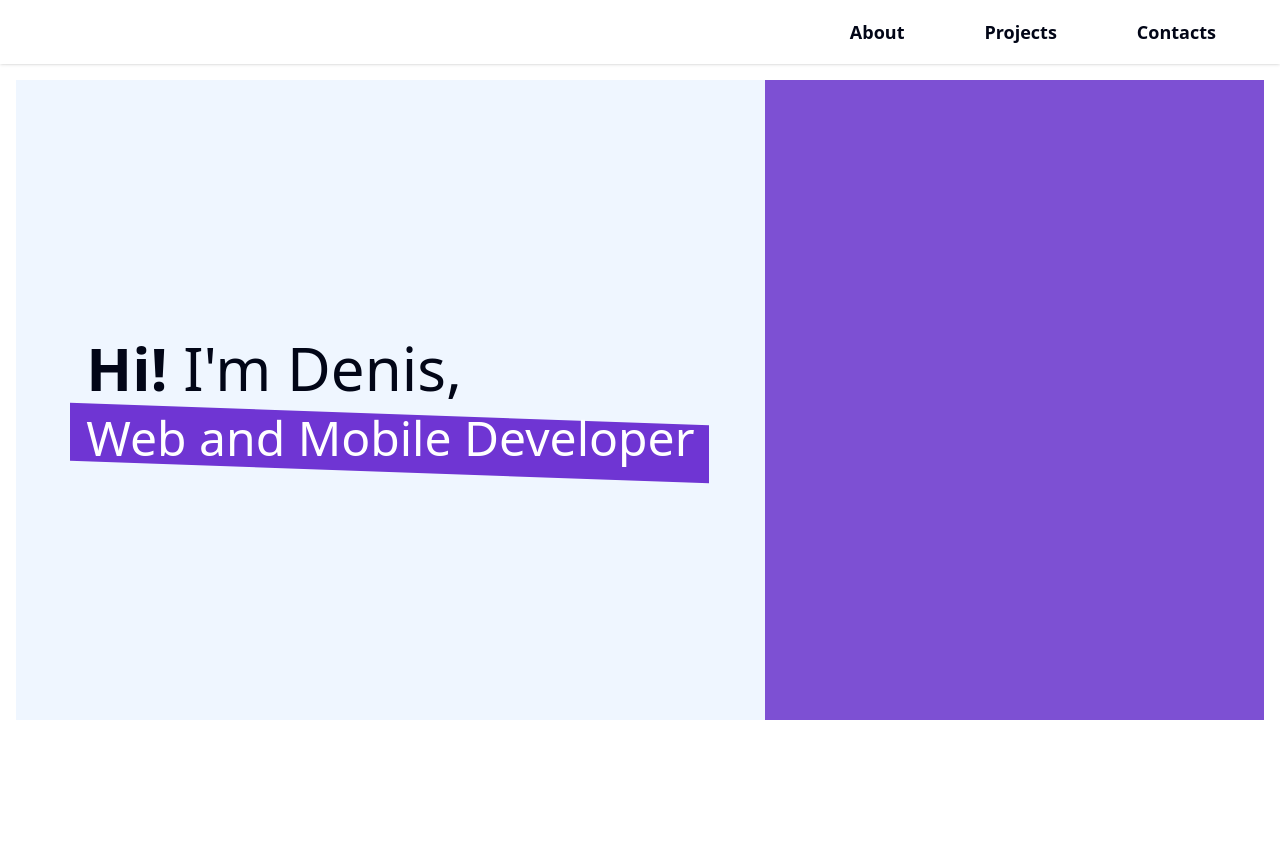
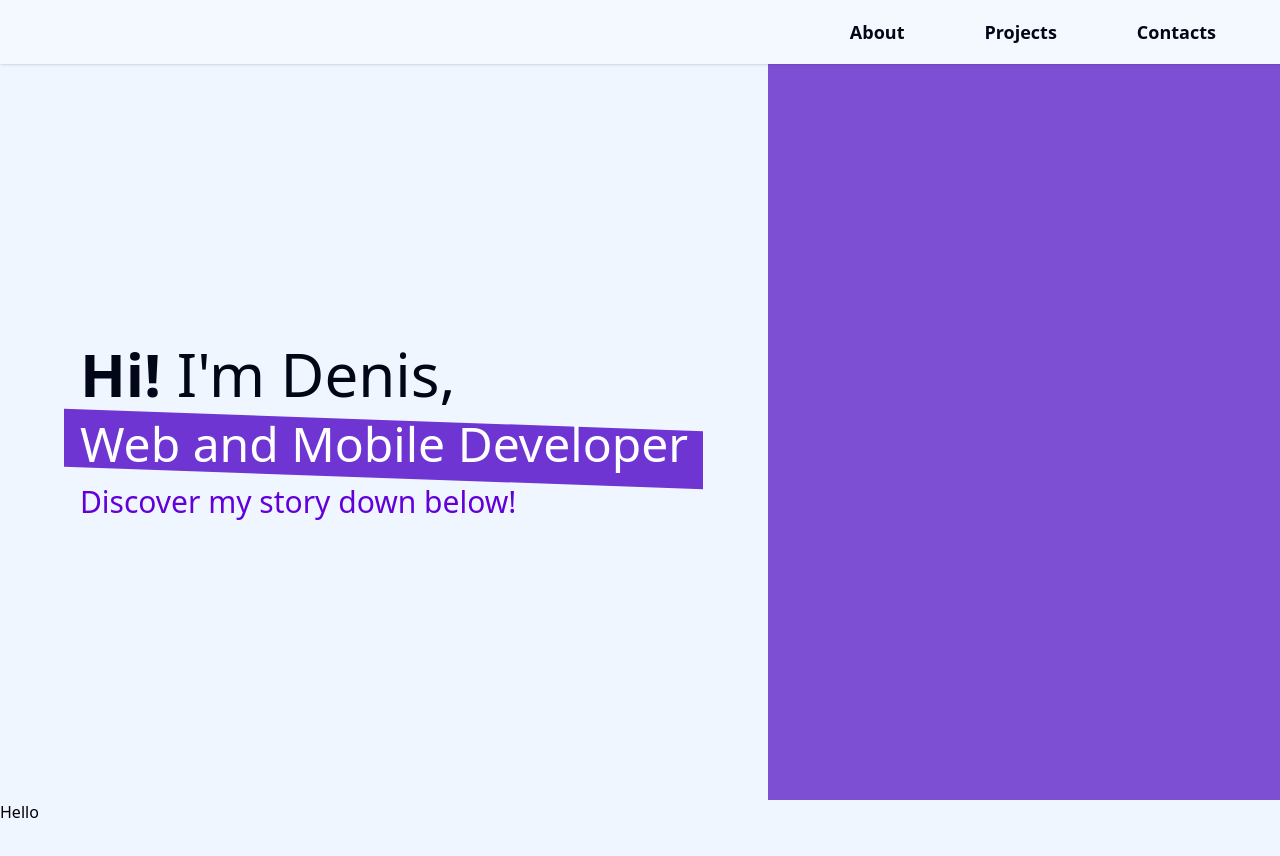
Before and after one commit to Dereden399/dereden399.github.io, a Vue app: page / in a window 1280 px wide. Shown: the top 856 px of the page. Before the commit the page ends 800 px from the top, so only its background shows below. Built offline with nearby package versions, Linux system fonts and the light colour scheme.

Commit message:
Added scroll possibility to about me section

```diff
--- a/src/App.vue
+++ b/src/App.vue
@@ -2,16 +2,21 @@
 import Navbar from './components/Navbar.vue'
 import HeaderPhoto from './components/Header/HeaderPhoto.vue'
 import HeaderInfo from './components/Header/HeaderInfo.vue'
+import { navbarHeight } from './constants.ts'
 </script>
 
 <template>
   <Navbar />
-  <div class="mt-16 p-4">
+  <div :style="`margin-top: ${navbarHeight};`">
     <div
-      class="flex h-[40rem] w-full flex-row items-center justify-center bg-blue-50"
+      class="flex w-full flex-row items-center justify-center"
+      :style="`height: calc(100vh - ${navbarHeight});`"
     >
       <HeaderInfo />
       <HeaderPhoto />
     </div>
+    <div id="aboutMeSection" class="h-52">
+      <p>Hello</p>
+    </div>
   </div>
 </template>
--- a/src/components/Header/HeaderInfo.vue
+++ b/src/components/Header/HeaderInfo.vue
@@ -1,4 +1,12 @@
-<script setup lang="ts"></script>
+<script setup lang="ts">
+const scrollToAbout = () => {
+  const elem = document.getElementById('aboutMeSection')
+  console.log(elem)
+  if (elem) {
+    elem.scrollIntoView({ behavior: 'smooth' })
+  }
+}
+</script>
 
 <template>
   <div class="flex h-full flex-[3] flex-col items-center justify-center">
@@ -11,6 +19,12 @@
       >
         Web and Mobile Developer
       </p>
+      <p
+        class="mt-4 cursor-pointer text-3xl text-accent-500 transition-all hover:scale-110"
+        @click="scrollToAbout"
+      >
+        Discover my story down below!
+      </p>
     </div>
   </div>
 </template>
--- a/src/components/Navbar.vue
+++ b/src/components/Navbar.vue
@@ -1,9 +1,12 @@
-<script setup lang="ts"></script>
+<script setup lang="ts">
+import { navbarHeight } from '../constants.ts'
+</script>
 
 <template>
   <nav>
     <div
-      class="fixed top-0 z-10 flex h-16 w-full flex-row items-center justify-end gap-x-20 bg-white/30 px-16 align-middle shadow backdrop-blur-sm"
+      class="fixed top-0 z-10 flex w-full flex-row items-center justify-end gap-x-20 bg-white/30 px-16 align-middle shadow backdrop-blur-sm"
+      :style="`height: ${navbarHeight};`"
     >
       <a href="#" class="link">About</a>
       <a href="#" class="link">Projects</a>
--- /dev/null
+++ b/src/constants.ts
@@ -0,0 +1 @@
+export const navbarHeight = '4rem'
--- a/src/styles.css
+++ b/src/styles.css
@@ -1,3 +1,7 @@
 @tailwind base;
 @tailwind components;
 @tailwind utilities;
+
+body {
+    @apply bg-blue-50
+}
```
